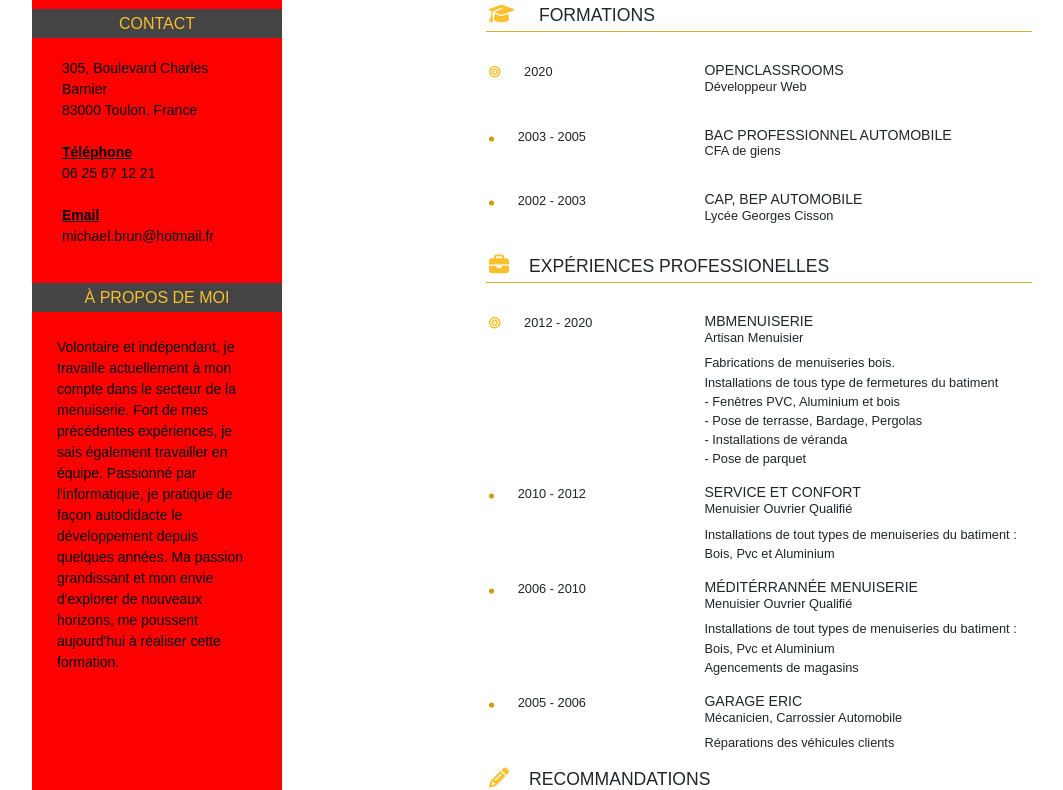
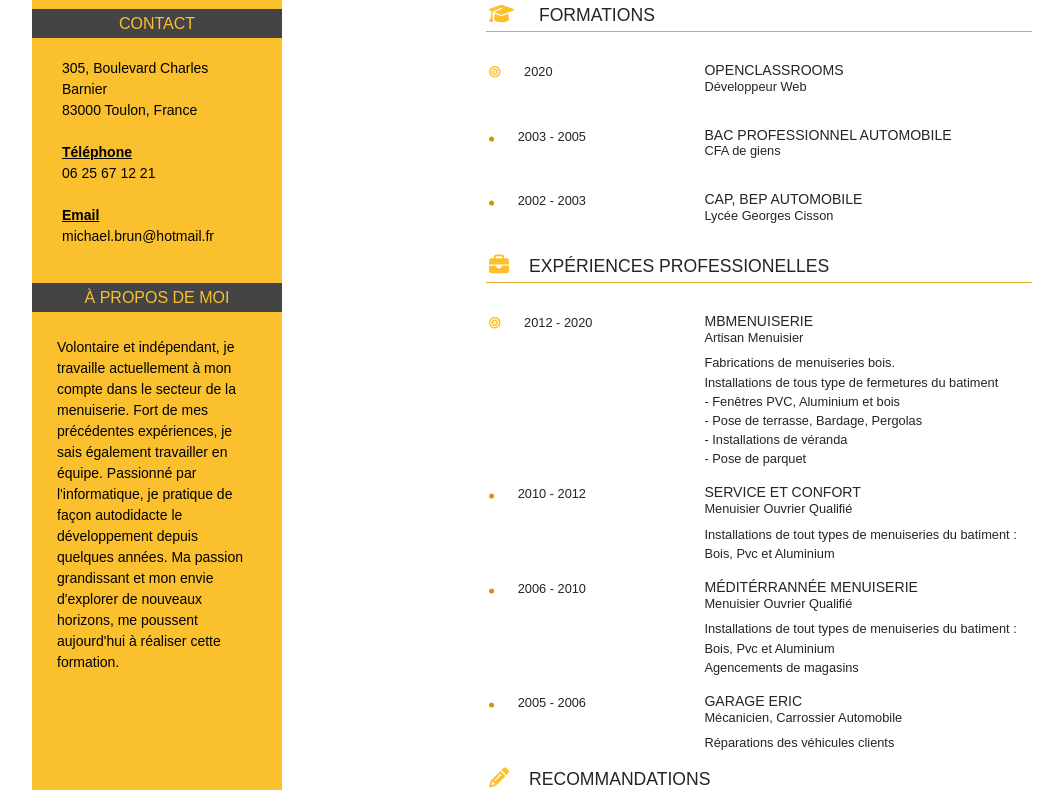
Before and after one commit to jam8310/P2_Brun_Michael, a plain HTML site: page index.html in a window 1280 px wide. Shown: the part 171-961 px from the top of the page, without its empty margins (88-1151 px from the left). Drawn offline with Linux system fonts and the light colour scheme.

Commit message:
changement de la couleur du header

```diff
--- a/css/main.css
+++ b/css/main.css
@@ -51,7 +51,7 @@ padding:0;
 
 #cv .header{
   width:250px;
-  background-color:red;
+  background-color:#FBC02D;
   color:#000;
 }
 #cv .profil{
```
